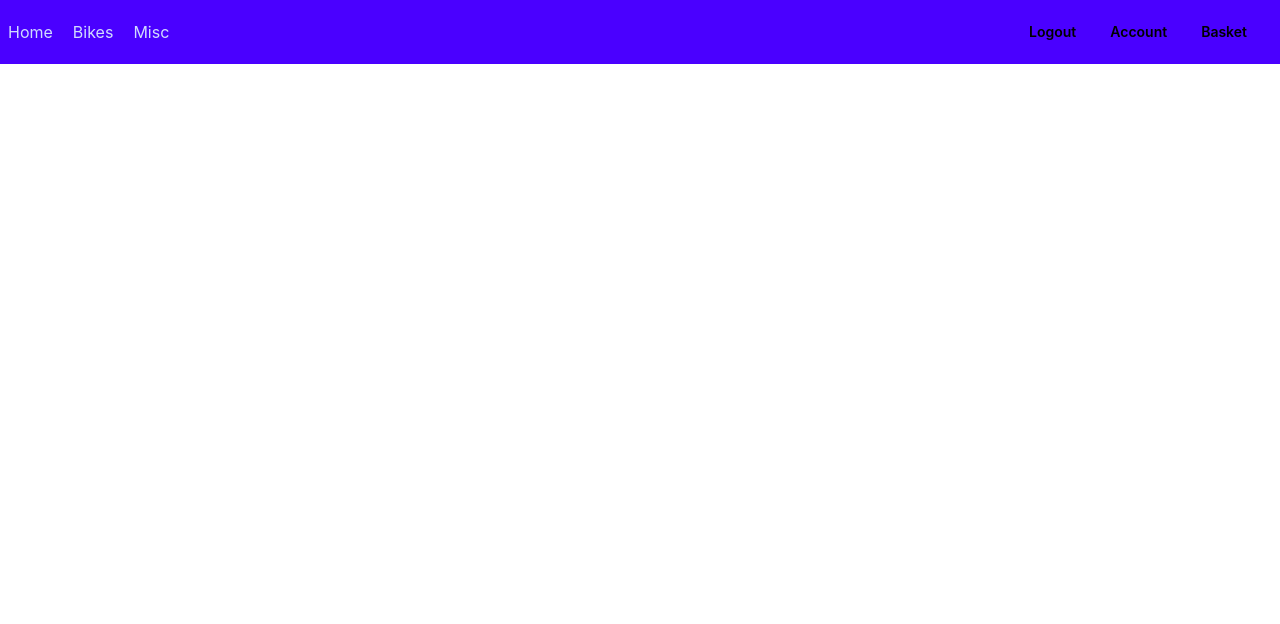
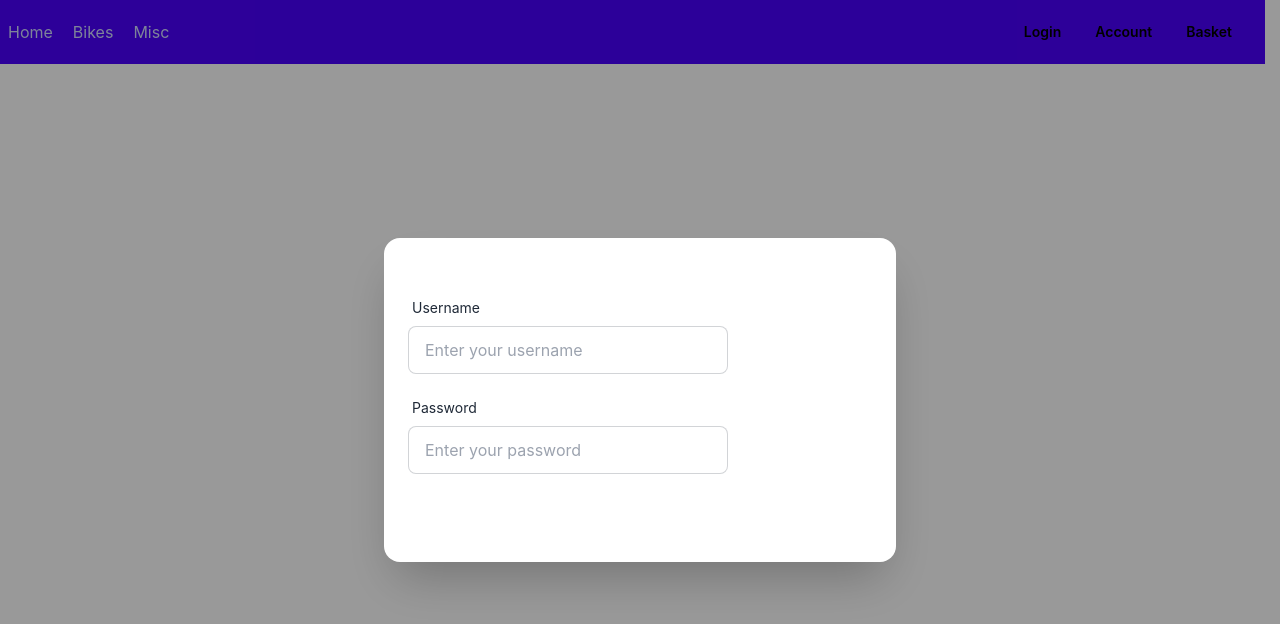
Before and after one commit to jjin43/CSE-412-Project, a React (Create React App) app in the folder client/: page / in a window 1280 px wide. Both pictures are taken after a click on the button "Login". Shown: the top 624 px of the page. Built offline with nearby package versions, Linux system fonts and the light colour scheme.

Commit message:
Added login modal - No functionality yet

```diff
--- a/client/src/components/navbar.js
+++ b/client/src/components/navbar.js
@@ -6,6 +6,7 @@ function Navbar() {
   const [isLoggedIn, setLoginState] = useState(false);
 
   const handleLogin = () => {
+    document.getElementById("my_modal_3").close();
     setLoginState(true);
   };
 
@@ -33,10 +34,54 @@ function Navbar() {
                   Logout
                 </button>
               ) : (
-                <button onClick={handleLogin} class="btn btn-ghost rounded-btn">
+                <button
+                  onClick={() =>
+                    document.getElementById("my_modal_3").showModal()
+                  }
+                  class="btn btn-ghost rounded-btn"
+                >
                   Login
                 </button>
               )}
+              <dialog id="my_modal_3" className="modal">
+                <div className="modal-box text-white">
+                  <form method="dialog">
+                    <button className="btn btn-sm btn-circle btn-ghost absolute right-2 top-2">
+                      ✕
+                    </button>
+                  </form>
+                  <h3 className="font-bold text-lg">Login</h3>
+                  <div class="form-control w-full max-w-xs">
+                    <label class="label">
+                      <span class="label-text">Username</span>
+                    </label>
+                    <input
+                      id="username_input"
+                      type="text"
+                      placeholder="Enter your username"
+                      class="input input-bordered w-full max-w-xs"
+                    />
+                    <label class="label"></label>
+                    <label class="label">
+                      <span class="label-text">Password</span>
+                    </label>
+                    <input
+                      id="password_input"
+                      type="password"
+                      placeholder="Enter your password"
+                      class="input input-bordered w-full max-w-xs"
+                    />
+                    <label class="label"></label>
+                  </div>
+                  <button
+                    onClick={handleLogin}
+                    class="btn btn-ghost rounded-btn"
+                  >
+                    Login
+                  </button>
+                  <button class="btn btn-ghost rounded-btn">Sign up</button>
+                </div>
+              </dialog>
               <a class="btn btn-ghost rounded-btn">Account</a>
               <div class="dropdown dropdown-end">
                 <label tabindex="0" class="btn btn-ghost rounded-btn">
```
